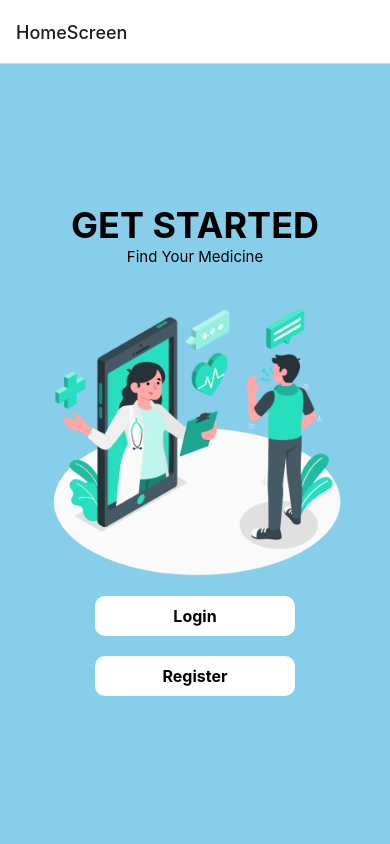
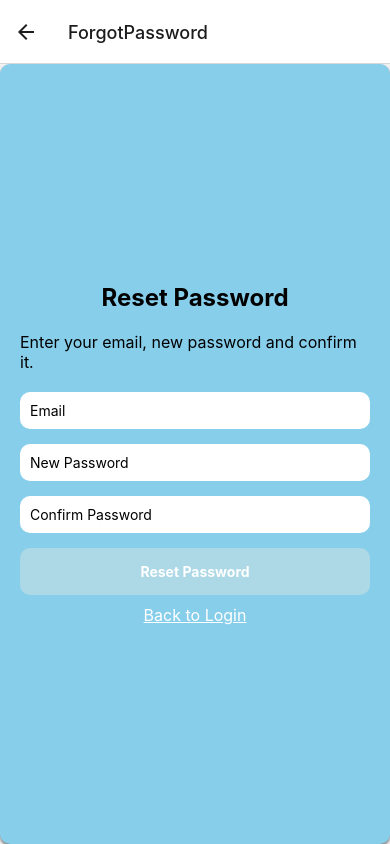
Before and after one commit to rileighlee/MEDI_ALERT, a React Native app: screen /ForgotPassword in a window 390 px wide. Built offline with nearby package versions, Linux system fonts and the light colour scheme.

Commit message:
forgot pass

```diff
--- a/App.js
+++ b/App.js
@@ -10,6 +10,7 @@ import MedicineDetails from './Tabs/MedicineDetails';
 import Vitamins from './Tabs/Vitamins';
 import MedicineLists from './Tabs/Medicinelists';
 import MedicineInteractionChecker from './Tabs/MedicineInteractionChecker';
+import ForgotPassword from './Tabs/ForgotPassword';
 
 
 const Stack = createStackNavigator();
@@ -28,6 +29,7 @@ const App = () => {
         <Stack.Screen name="Vitamins" component={Vitamins} />
         <Stack.Screen name="MedicineLists" component={MedicineLists} />
         <Stack.Screen name="MedicineInteractionChecker" component={MedicineInteractionChecker} />
+        <Stack.Screen name="ForgotPassword" component={ForgotPassword}/>
       </Stack.Navigator>
     </NavigationContainer>
   );
--- /dev/null
+++ b/Tabs/ForgotPassword.js
@@ -0,0 +1,123 @@
+import React, { useState } from 'react';
+import { View, Text, TextInput, Pressable, StyleSheet } from 'react-native';
+import { useNavigation } from '@react-navigation/native';
+
+const ForgotPassword = () => {
+  const navigation = useNavigation();
+  const [email, setEmail] = useState('');
+  const [newPassword, setNewPassword] = useState('');
+  const [confirmPassword, setConfirmPassword] = useState('');
+
+  const handleBackToLogin = () => {
+    navigation.navigate('Login');
+  };
+
+  const handleResetPassword = () => {
+    // Add validation logic before updating the password
+    if (email && newPassword === confirmPassword) {
+      // Implement logic to update the password in your backend
+      // For simplicity, let's just navigate back to the login screen.
+      navigation.navigate('Login');
+    } else {
+      // Handle missing email or password mismatch error
+      // You can display an error message to the user
+    }
+  };
+
+  return (
+    <View style={styles.container}>
+      <View style={styles.header}>
+        <Text style={styles.title}>Reset Password</Text>
+      </View>
+      <View style={styles.form}>
+        <Text style={styles.subtitle}>
+          Enter your email, new password and confirm it.
+        </Text>
+        <TextInput
+          placeholder="Email"
+          style={styles.input}
+          keyboardType="email-address"
+          value={email}
+          onChangeText={(text) => setEmail(text)}
+        />
+        <TextInput
+          placeholder="New Password"
+          style={styles.input}
+          secureTextEntry={true}
+          value={newPassword}
+          onChangeText={(text) => setNewPassword(text)}
+        />
+        <TextInput
+          placeholder="Confirm Password"
+          style={styles.input}
+          secureTextEntry={true}
+          value={confirmPassword}
+          onChangeText={(text) => setConfirmPassword(text)}
+        />
+        <Pressable style={styles.resetButton} onPress={handleResetPassword}>
+          <Text style={styles.buttonText}>Reset Password</Text>
+        </Pressable>
+        <Pressable style={styles.backToLogin} onPress={handleBackToLogin}>
+          <Text style={styles.backToLoginText}>Back to Login</Text>
+        </Pressable>
+      </View>
+    </View>
+  );
+};
+
+const styles = StyleSheet.create({
+    container: {
+      flex: 1,
+      backgroundColor: 'skyblue',
+      padding: 20,
+      justifyContent: 'center',
+      borderRadius: 10,
+      shadowColor: 'black',
+      shadowOffset: { width: 0, height: 2 },
+      shadowOpacity: 0.5,
+      shadowRadius: 3,
+      elevation: 5,
+    },
+    header: {
+      alignItems: 'center',
+      marginBottom: 20,
+    },
+    title: {
+      fontSize: 24,
+      fontWeight: 'bold',
+      color: 'black', // Change text color to black
+    },
+    form: {},
+    subtitle: {
+      fontSize: 16,
+      color: 'black',
+      marginBottom: 20,
+    },
+    input: {
+      backgroundColor: 'white',
+      borderRadius: 10,
+      padding: 10,
+      marginBottom: 15,
+    },
+    resetButton: {
+      backgroundColor: 'lightblue',
+      borderRadius: 10,
+      padding: 15,
+      alignItems: 'center',
+    },
+    buttonText: {
+      color: 'white',
+      fontWeight: 'bold',
+    },
+    backToLogin: {
+      alignItems: 'center',
+      marginTop: 10,
+    },
+    backToLoginText: {
+      fontSize: 16,
+      color: 'white',
+      textDecorationLine: 'underline',
+    },
+  });
+
+export default ForgotPassword;
--- a/Tabs/LoginScreen.js
+++ b/Tabs/LoginScreen.js
@@ -11,6 +11,10 @@ const LoginScreen = () => {
 
   const handleSignUpPress = () => {
     navigation.navigate('Register');
+  };
+
+  const handleForgotPassword = () => {
+    navigation.navigate('ForgotPassword'); // Navigate to the ForgotPassword screen
   };
 
   return (
@@ -33,7 +37,7 @@ const LoginScreen = () => {
         <Pressable style={styles.loginButton} onPress={handleHomePage}>
           <Text style={styles.buttonText}>Login</Text>
         </Pressable>
-        <Pressable style={styles.forgotPassword}>
+        <Pressable style={styles.forgotPassword} onPress={handleForgotPassword}>
           <Text style={styles.forgotPasswordText}>Forgot your password?</Text>
         </Pressable>
       </View>
```
